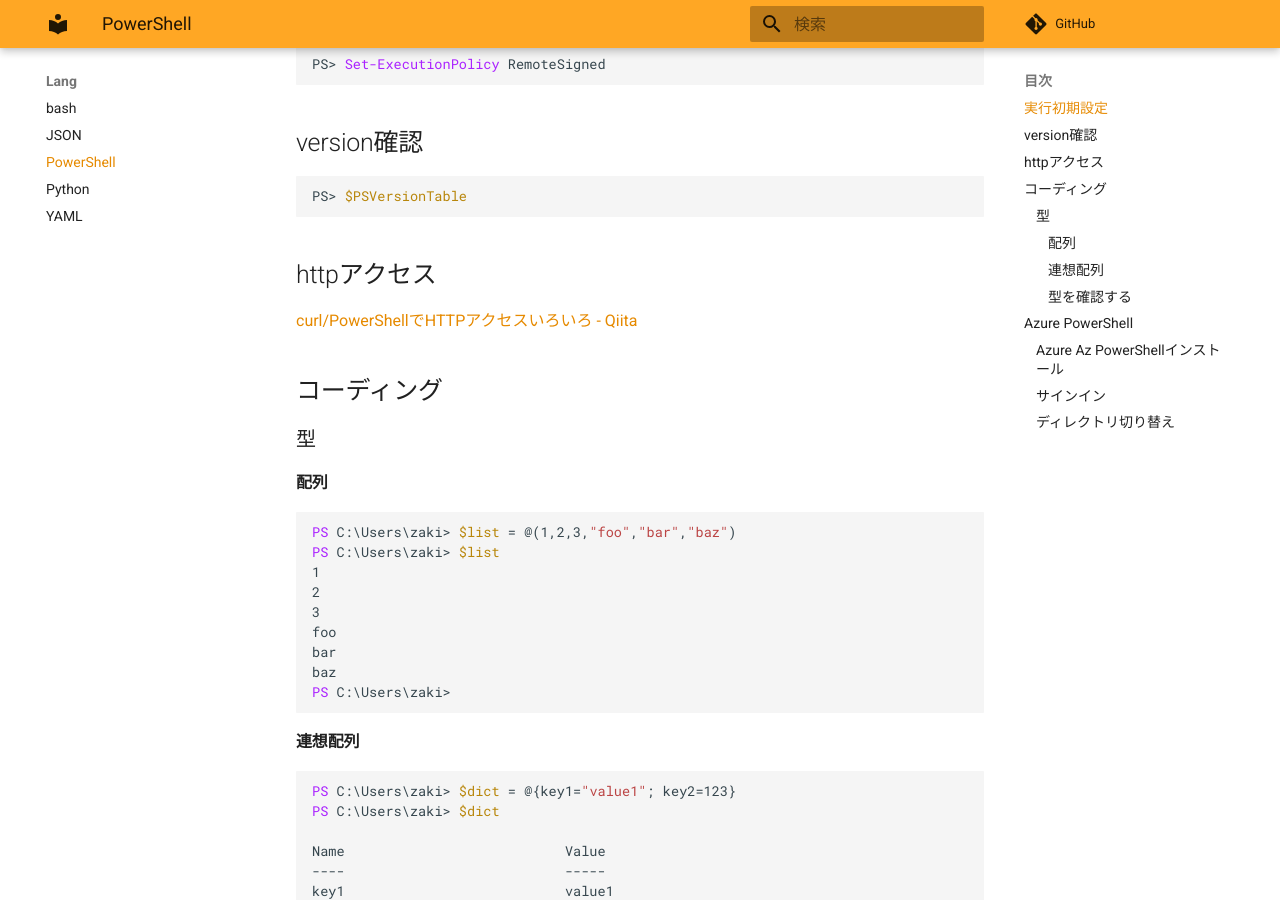
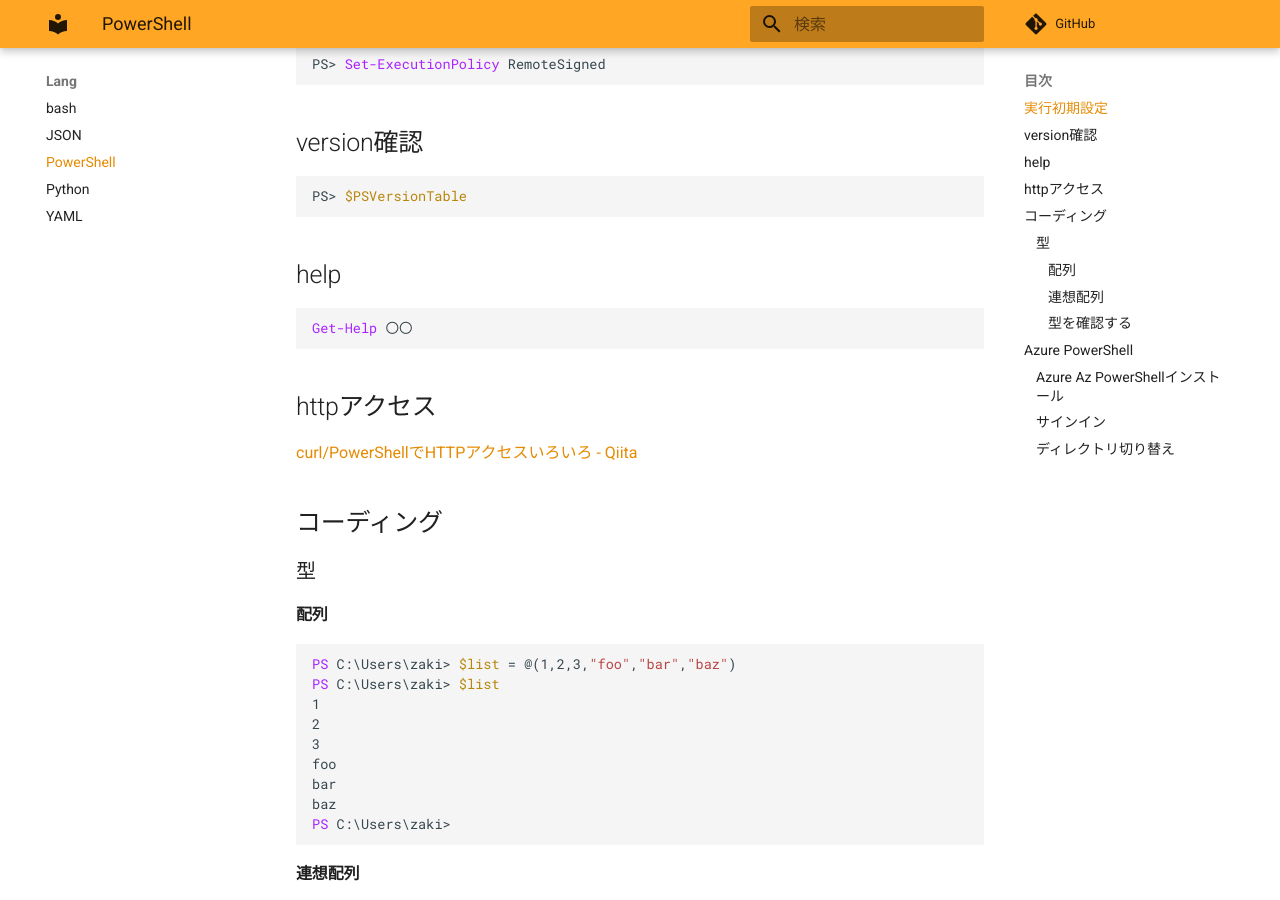
Before and after one commit to zaki-lknr/docs, an MkDocs documentation site: the page built from docs/lang/powershell.md, in a window 1280 px wide and 900 px high, scrolled down 492 px. Built offline with MkDocs 1.6.1 and Material for MkDocs 9.7.7, drawn with Linux system fonts in a browser that asks for light colours; comment, search, counter and statistics services are not loaded.

Commit message:
add: lang/powershell: get-help

````diff
--- a/docs/lang/powershell.md
+++ b/docs/lang/powershell.md
@@ -25,6 +25,12 @@ PS> Set-ExecutionPolicy RemoteSigned
 
 ```ps1
 PS> $PSVersionTable
+```
+
+## help
+
+```ps1
+Get-Help 〇〇
 ```
 
 ## httpアクセス
````
